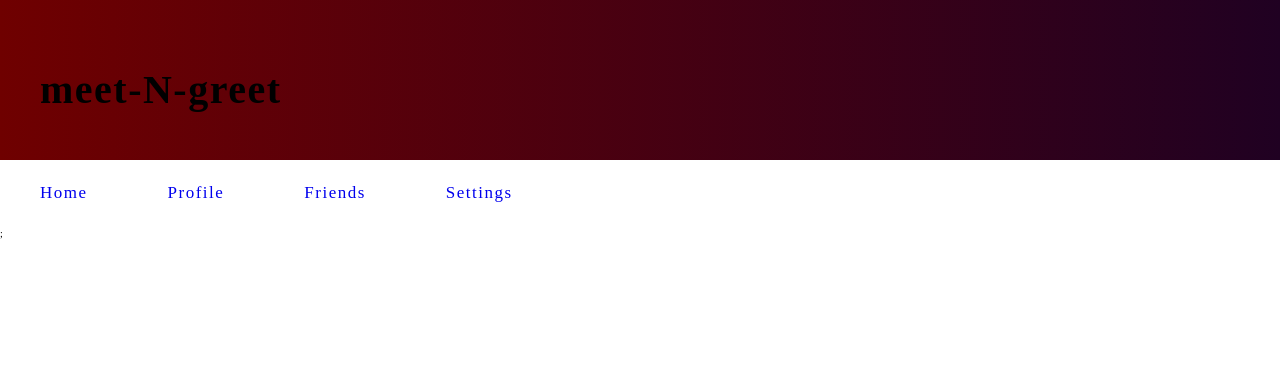
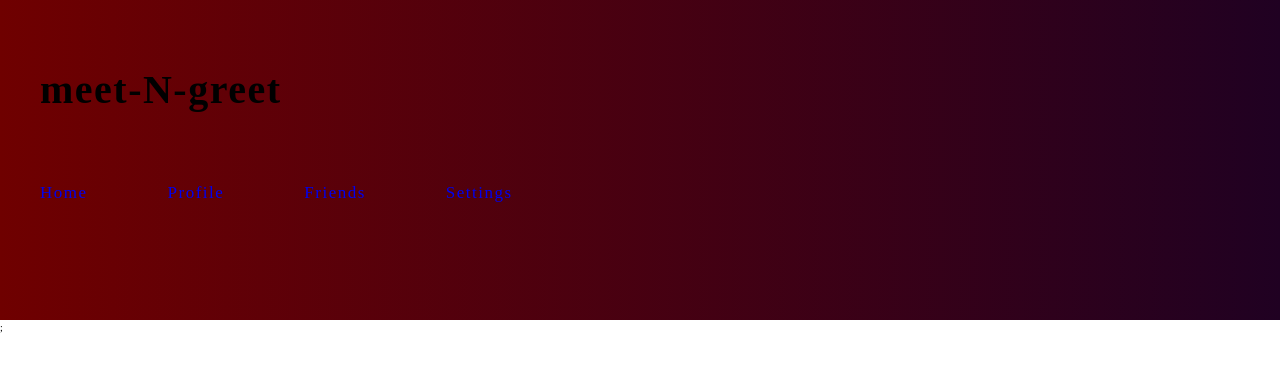
Before and after one commit to moody2times/app, a React (Create React App) app in the folder client/: page / in a window 1280 px wide. Shown: the top 372 px of the page. Built offline with nearby package versions, Linux system fonts and the light colour scheme.

Commit message:
:lipstick: Style div

```diff
--- a/client/src/styles/Navigation.module.css
+++ b/client/src/styles/Navigation.module.css
@@ -1,4 +1,4 @@
-.navigation {
+div {
 	background: #200122;
 	background: -webkit-linear-gradient(to right, #6f0000, #200122);
 	background: linear-gradient(to right, #6f0000, #200122);
```
